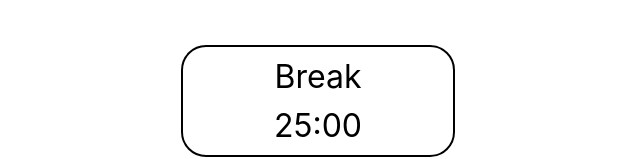
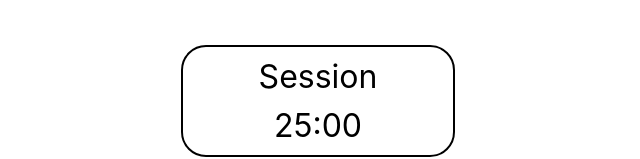
Before and after one commit to alestry-perez/pomo-time, a React (Create React App) app: page / in a window 1280 px wide. Shown: the part 392-551 px from the top of the page, without its empty margins (322-962 px from the left). Built offline with nearby package versions, Linux system fonts and the light colour scheme.

Commit message:
finished

```diff
--- a/src/components/App.js
+++ b/src/components/App.js
@@ -111,7 +111,7 @@ class App extends React.Component {
         <Timer
           timerMinute={this.state.timerMinute}
           breakLength={this.state.breakLength}
-          onUpdateTimerMinute={this.onUpdateTimerMinute}
+          updateTimerMinute={this.onUpdateTimerMinute}
           toggleInterval={this.onToggleInterval}
           timerRestart={this.onTimerRestart}
           onPlayStopTimer={this.onPlayStopTimer}
--- a/src/components/SessionLength.js
+++ b/src/components/SessionLength.js
@@ -2,13 +2,13 @@ import React from 'react';
 
 function SessionLength(props) {
   function increaseSession() {
-    if (props.SessionLength === 60) {
+    if (props.sessionLength === 60) {
       return;
     }
     props.increaseSession();
   }
   function decreaseSession() {
-    if (props.SessionLength === 1) {
+    if (props.sessionLength === 1) {
       return;
     }
     props.decreaseSession();
--- a/src/components/Timer.js
+++ b/src/components/Timer.js
@@ -34,6 +34,7 @@ class Timer extends React.Component {
     this.stopTimer();
     this.props.timerRestart();
     this.props.onPlayStopTimer(false);
+
     this.setState({
       timerSecond: 0,
       isSession: true,
@@ -48,6 +49,7 @@ class Timer extends React.Component {
             this.setState({
               isSession: false,
             });
+            this.props.toggleInterval(this.state.isSession);
           } else {
             this.setState({
               isSession: true,
@@ -55,7 +57,7 @@ class Timer extends React.Component {
             this.props.toggleInterval(this.state.isSession);
           }
         } else {
-          this.props.onUpdateTimerMinute();
+          this.props.updateTimerMinute();
           this.setState({
             timerSecond: 59,
           });
@@ -75,7 +77,7 @@ class Timer extends React.Component {
     return (
       <section>
         <section className="timer-container">
-          <h4>{this.props.isSession === true ? 'Session' : 'Break'}</h4>
+          <h4>{this.state.isSession === true ? 'Session' : 'Break'}</h4>
           <span className="timer">{this.props.timerMinute}</span>
           <span className="timer">:</span>
           <span className="timer">
```
